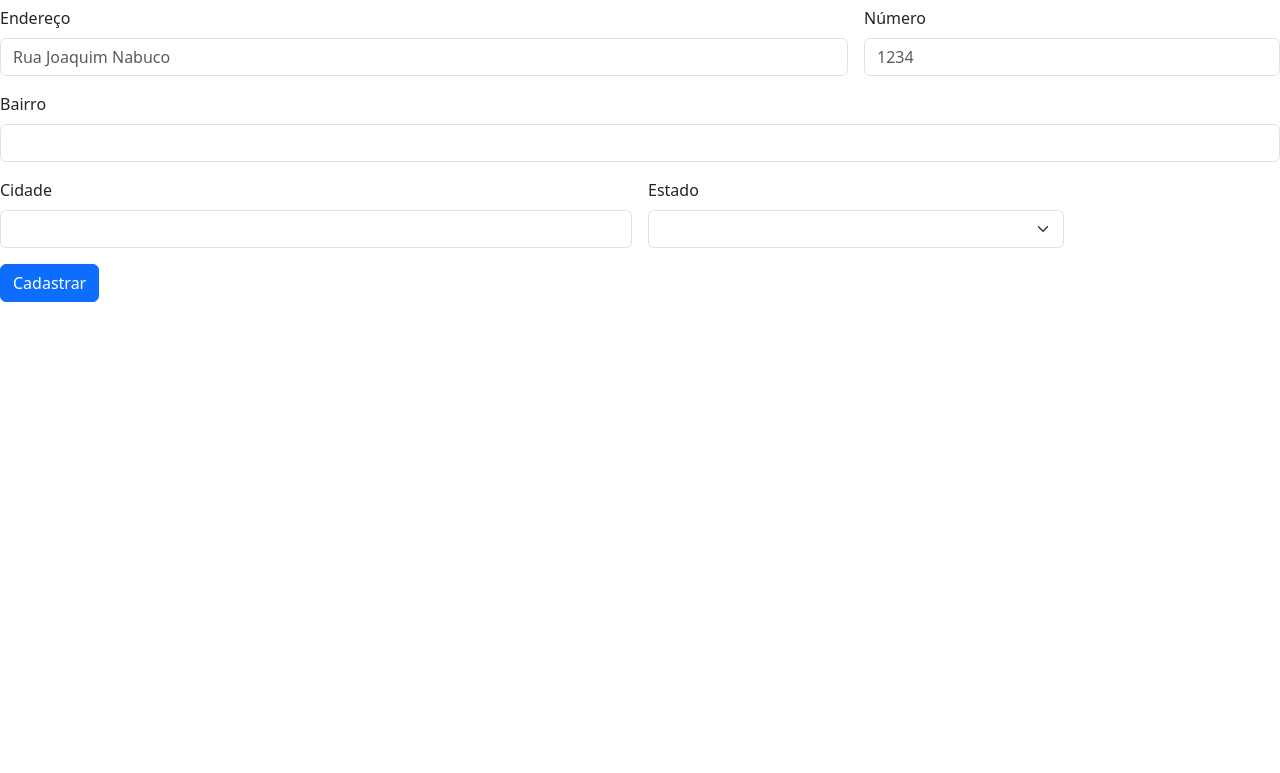
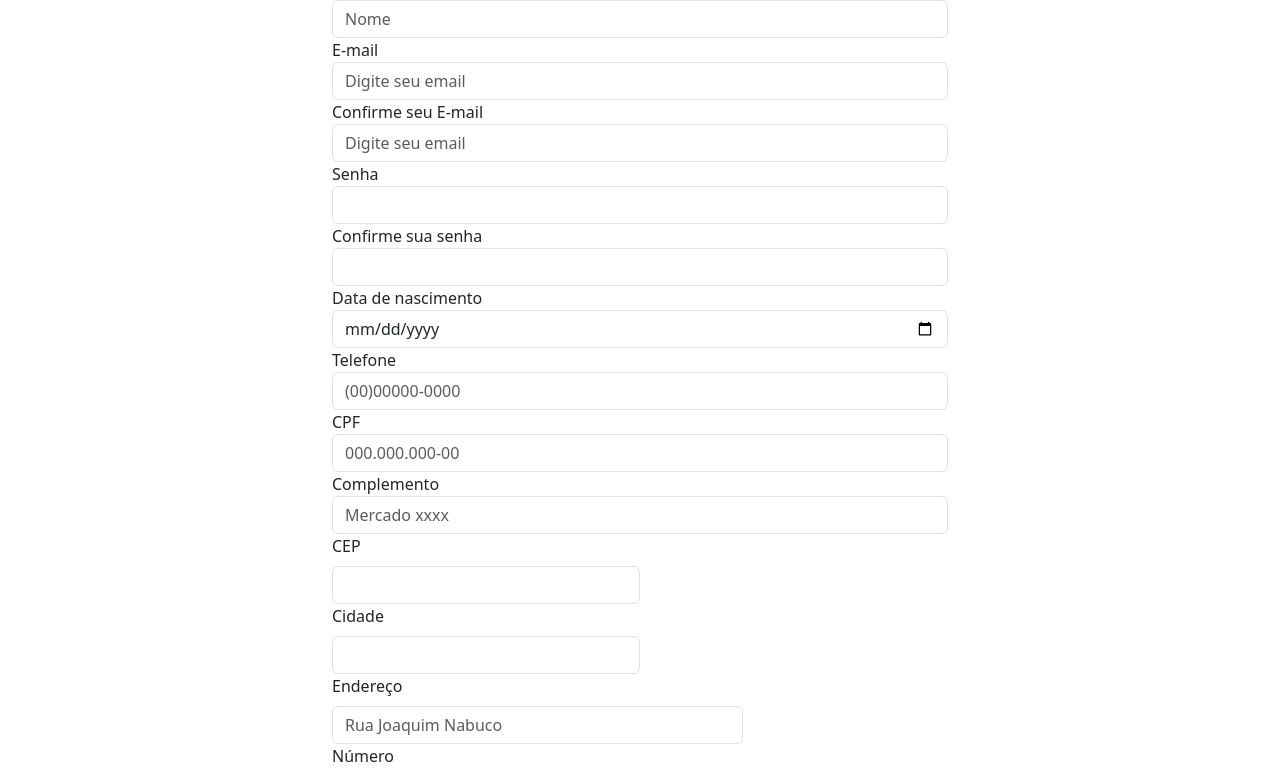
Before and after one commit to vickieww/Projeto-CadEndereco, a plain HTML site: page index.html in a window 1280 px wide. Shown: the part 80-853 px from the top of the page. Before the commit the page ends 800 px from the top, so only its background shows below. Drawn offline with nearby package versions, Linux system fonts and the light colour scheme.

Commit message:
Adiciona código

```diff
--- a/controller.js
+++ b/controller.js
@@ -1,3 +1,29 @@
+let email = document.getElementById('email').value;
+    let senha = document.getElementById('senha').value;
+    let confSe = document.getElementById('confSe');
+    let confE = document.getElementById('confE');
+    let Date = document.getElementById('nascimento').value;
+    let nome = document.getElementById('nome').value;
+    let tel = document.getElementById('Telefone').value;
+    let cpf = document.getElementById('cpf').value;
+    let cep = document.getElementById('cep').value;
+    let bairro = document.getElementById('bairro').value;
+    let rua = document.getElementById('rua').value;
+    let number = document.getElementById('numero').value;
+    let complemento = document.getElementById('complemento').value;
+    let Cidade = document.getElementById('Cidade');
+    let Estado = document.getElementById('Estado');
+
+    //Próxima aula: criar o código no js para verificar se o emails e a senha combinam com suas confirmações.
+    //Verificar o respositório no Github.
+
+if(!email || !senha || !confSe || !confE || !Date || !nome || !tel || !cpf || !cep || !bairro || !rua || !number || !complemento || !Cidade || !Estado){
+    alert("Campo de preenchimento obrigatório");
+}
+else {
+alert ("Campos preenchidos com sucesso!");
+}
+
 'use restrict'; //Modo Restrito
 
 //Limpar formulário
--- a/index.html
+++ b/index.html
@@ -5,35 +5,99 @@
     <meta http-equiv='X-UA-Compatible' content='IE=edge'>
     <title>Cadastro de Endereço</title>
     <meta name='viewport' content='width=device-width, initial-scale=1'>
-    <link rel='stylesheet' type='text/css' media='screen' href='main.css'>
+    <link rel='stylesheet' type='text/css' media='screen' href='index.css'>
     <link href="https://cdn.jsdelivr.net/npm/bootstrap@5.3.2/dist/css/bootstrap.min.css" rel="stylesheet" integrity="sha384-T3c6CoIi6uLrA9TneNEoa7RxnatzjcDSCmG1MXxSR1GAsXEV/Dwwykc2MPK8M2HN" crossorigin="anonymous">
+
 </head>
 <body>
-    <form class="row g-3">
-        <div class="col-md-6">
+  <script type="text/javascript" src="./cadastro.js"></script>
+  <body>
+
+    <div class="container col-md-6">
+
+        <h1>Cadastre-se</h1>
+        <form >
+          <div class="col-12">
+            <label for="nome">Nome completo</label>
+          </div>
+          <div class="col-12">
+            <input type="text" id="nome" placeholder="Nome" class="form-control"/>
+          </div>
+          <div class="col-12">
+            <label>E-mail</label>
+          </div>
+          <div class="col-12">
+            <input type="email" id="email" placeholder="Digite seu email" class="form-control" />
+            </div>
+            <div class="col-12">
+            <label>Confirme seu E-mail</label>
+            </div>
+            <div class="col-12">
+            <input type="email" id="confE" placeholder="Digite seu email" class="form-control" />
+            </div>
+            <div class="col-12">
+            <label for="subject">Senha</label>
+            </div>
+            <div class="col-12">
+            <input type="password" name="Senha" id="senha"  class="form-control">
+            </div>
+            <div class="col-12">
+            <label for="subject">Confirme sua senha</label>
+            </div>
+            <div class="col-12">
+            <input type="password" name="confSe" id="confSe"  class="form-control">
+            </div>
+            <div class="col-12">
+            <label for="nascimento">Data de nascimento</label>
+            </div>
+            <div class="col-12">
+            <input type="Date" id="nascimento" placeholder="00/00/0000" class="form-control" />
+            </div>
+            <div class="col-12">
+            <label for="Telefone">Telefone</label>
+            </div>
+            <div class="col-12">
+            <input type="tel" id="Telefone" placeholder="(00)00000-0000" class="form-control"/>
+            </div>
+            <div class="col-12">
+            <label for="cpf">CPF</label>
+            </div>
+            <div class="col-12">
+            <input type="text" id="cpf" placeholder="000.000.000-00" class="form-control"/>
+            </div>
+            <div class="col-12">
+            <label for="complemento">Complemento</label>
+            </div>
+            <div class="col-12">
+            <input type="text" id="complemento" placeholder="Mercado xxxx"  class="form-control"/>
+            </div>
+
+          <div class="col-md-6">
             <label for="inputZip" class="form-label">CEP</label>
             <input type="text" class="form-control" id="cep">
           </div>
-
+           <div class="col-md-6">
+          <label for="inputCity" class="form-label">Cidade</label>
+          <input type="text" class="form-control" id="cidade">
+        </div>
         <div class="col-8">
           <label for="inputAddress" class="form-label">Endereço</label>
           <input type="text" class="form-control" id="rua" placeholder="Rua Joaquim Nabuco">
         </div>
-        <div class="col-4">
+        <div class="col-md-4">
           <label for="inputAddress" class="form-label">Número</label>
           <input type="text" class="form-control" id="numero" placeholder="1234">
+        </div>
+        <div class="col-md-4">
+          <label for="inputState" class="form-label">Estado</label>
+          <input id="estado" class="form-select">
         </div>
         <div class="col-12">
           <label for="inputAddress2" class="form-label">Bairro</label>
           <input type="text" class="form-control" id="bairro">
         </div>
-        <div class="col-md-6">
-          <label for="inputCity" class="form-label">Cidade</label>
-          <input type="text" class="form-control" id="cidade">
-        </div>
-        <div class="col-md-4">
-          <label for="inputState" class="form-label">Estado</label>
-          <input id="estado" class="form-select">
+
+
 
         </div>
         <div class="col-12">
```
